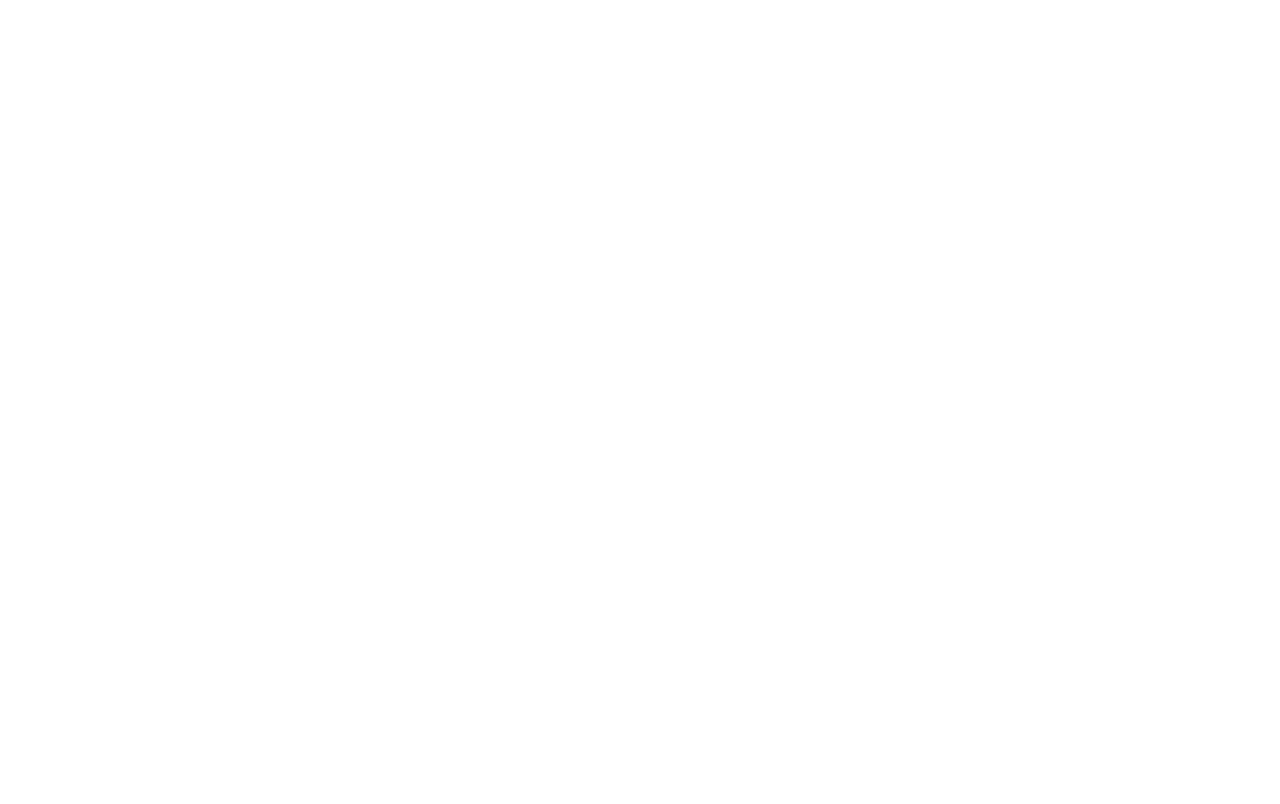
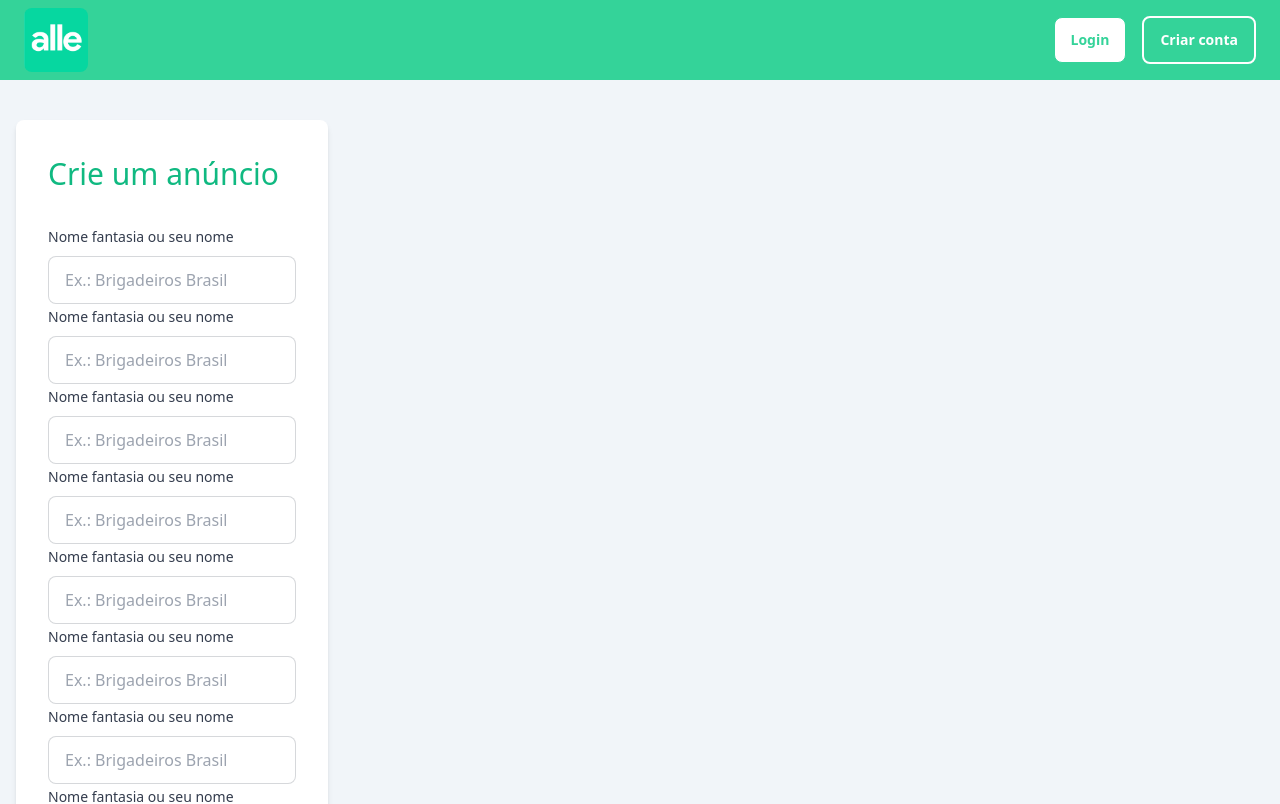
Before and after one commit to davialves1/alle, a React (Vite) app: page /new-offer in a window 1280 px wide. Before the commit this address had no page. Shown: the top 804 px of the page. Built offline with nearby package versions, Linux system fonts and the light colour scheme; no server answers.

Commit message:
added menu for user and page for creating offer

```diff
--- a/src/common/CardOffer.tsx
+++ b/src/common/CardOffer.tsx
@@ -1,3 +1,4 @@
+import AlleButton from './alle-ui/AlleButton';
 import { Offer } from './models/OfferModel';
 import { Link } from 'react-router-dom';
 
@@ -17,9 +18,7 @@
           </h2>
           <p>{offer.shortdescription}</p>
           <div className='card-actions mt-3'>
-            <button className='btn btn-primary text-emerald-50'>
-              Saiba mais
-            </button>
+            <AlleButton>Saiba mais</AlleButton>
           </div>
         </div>
       </div>
--- a/src/common/alle-ui/AlleBody.tsx
+++ b/src/common/alle-ui/AlleBody.tsx
@@ -16,7 +16,7 @@
   return (
     <div
       style={style}
-      className={`flex justify-items-center ${itemsCenter} overflow-x-hidden bg-slate-100 p-4 h-full md:min-h-screen md:items-center ${className}`}
+      className={`flex justify-items-center ${itemsCenter} overflow-x-hidden bg-slate-100 px-4 h-full min-h-screen md:items-center ${className}`}
     >
       {loading ? <CircularProgress /> : children}
     </div>
--- a/src/main.tsx
+++ b/src/main.tsx
@@ -9,6 +9,7 @@
 import UserPage from './pages/user/UserPage';
 import CreateAccountPage from './pages/login/CreateAccountPage';
 import LoginPage from './pages/login/LoginPage';
+import CreateOffer from './pages/user/CreateOffer';
 
 ReactDOM.createRoot(document.getElementById('root') as HTMLElement).render(
   <React.StrictMode>
@@ -19,6 +20,7 @@
           <Route path='offer-detail/:offerId' element={<OfferDetail />} />
           <Route path='my-account' element={<UserPage />} />
           <Route path='login' element={<LoginPage />} />
+          <Route path='new-offer' element={<CreateOffer />} />
           <Route path='new-account' element={<CreateAccountPage />} />
         </Routes>
       </ContextProvider>
--- a/src/pages/OfferDetail.tsx
+++ b/src/pages/OfferDetail.tsx
@@ -37,7 +37,7 @@
     <>
       <AlleHeader />
       <AlleBody className='flex-col'>
-        <div className='bg-white rounded-xl shadow-lg p-10 w-11/12 my-10 mx-auto'>
+        <div className='bg-white rounded-xl shadow-lg p-10 my-5 mx-auto'>
           <h1 className='text-emerald-400 text-4xl mt-5'>{offer?.company}</h1>
           <p className='mt-5 text-slate-500 text-2xl'>
             {offer?.shortdescription}
--- a/src/pages/login/LoginPage.tsx
+++ b/src/pages/login/LoginPage.tsx
@@ -12,12 +12,12 @@
 import { useNavigate, Link } from 'react-router-dom';
 import { firebaseConfig } from '../../FirebaseConfig';
 import AlleBody from '../../common/alle-ui/AlleBody';
-import AlleButton from '../../common/alle-ui/AlleButton';
 import AlleHeader from '../../common/alle-ui/AlleHeader';
 import { ColorVariants } from '../../common/models/ColorVariants';
 import { AppContext } from '../../common/store/AppContext';
 import { getAlleUser } from '../../common/store/Reducers';
 import { Input } from '@mui/joy';
+import AlleButton from '../../common/alle-ui/AlleButton';
 
 function LoginPage() {
   const app = initializeApp(firebaseConfig);
@@ -91,7 +91,7 @@
   return (
     <>
       <AlleHeader />
-      <AlleBody loading={loading} className='justify-center'>
+      <AlleBody loading={loading} className='justify-center overflow-hidden'>
         <div className='bg-white rounded-xl p-10 w-screen md:w-1/2 xl:w-2/4 h-fit'>
           <h2 className='text-xl mb-8 text-center text-slate-600'>
             Faça seu login
--- a/src/pages/user/CreateOffer.tsx
+++ b/src/pages/user/CreateOffer.tsx
@@ -1,43 +1,48 @@
-import AlleButton from '../../common/alle-ui/AlleButton';
+import AlleBody from '../../common/alle-ui/AlleBody';
+import AlleHeader from '../../common/alle-ui/AlleHeader';
 
 const CreateOffer = () => {
   return (
     <>
+      <AlleHeader />
+      <AlleBody>
         <form className='bg-white shadow-md rounded-lg px-8 pt-6 pb-8 mt-10 mb-5 sm:w-10/12 md:w-1/2 xl:w-1/4'>
-        <h1 className='mt-3 text-emerald-500 mb-8 text-3xl'>Crie um anúncio</h1>
-        <div className='mb-4'>
-          <label className='block text-gray-700 text-sm font-bold mb-2'>
-            Username
-          </label>
+          <h1 className='mt-3 text-emerald-500 mb-8 text-3xl'>
+            Crie um anúncio
+          </h1>
+          {Array.from(Array(10)).map((_, i) => (
+            <div key={i}>
+              <span className='label-text'>Nome fantasia ou seu nome</span>
               <input
-            className='shadow appearance-none border rounded w-full py-2 px-3 text-gray-700 leading-tight focus:outline-none focus:shadow-outline'
-            id='username'
                 type='text'
-            placeholder='Username'
+                placeholder='Ex.: Brigadeiros Brasil'
+                className='input input-bordered w-full max-w-xs mt-2'
               />
             </div>
+          ))}
 
-        <AlleButton className='mt-5'>Criar uma oferta</AlleButton>
+          <button className='mt-5 btn btn-primary'>Criar uma oferta</button>
           <span className='text-slate-500 text-sm'>
             <p className='mt-10'>
               Gostaríamos de lembrá-lo(a) que você é responsável por tudo o que
-            anuncia em nosso site, incluindo o cumprimento das obrigações legais
-            da Alemanha. Sabemos que você é uma pessoa responsável e
+              anuncia em nosso site, incluindo o cumprimento das obrigações
+              legais da Alemanha. Sabemos que você é uma pessoa responsável e
               comprometida, então confiamos que vai cuidar disso sem problemas.
-            Lembre-se de verificar todas as leis e regulamentações aplicáveis ao
-            seu anúncio e garantir que tudo esteja em ordem.
+              Lembre-se de verificar todas as leis e regulamentações aplicáveis
+              ao seu anúncio e garantir que tudo esteja em ordem.
             </p>
             <p className='mt-5 mb-10'>
               Nós estamos aqui para ajudá-lo(a) no que for preciso, então não
               hesite em entrar em contato caso precise de ajuda ou tenha alguma
-            dúvida. Nosso objetivo é fornecer uma plataforma segura e confiável
-            para que você possa divulgar seus produtos e serviços para a
-            comunidade brasileira na Alemanha. Contamos com a sua colaboração
-            para mantermos um ambiente amigável e respeitoso em nossa
-            plataforma.
+              dúvida. Nosso objetivo é fornecer uma plataforma segura e
+              confiável para que você possa divulgar seus produtos e serviços
+              para a comunidade brasileira na Alemanha. Contamos com a sua
+              colaboração para mantermos um ambiente amigável e respeitoso em
+              nossa plataforma.
             </p>
           </span>
         </form>
+      </AlleBody>
     </>
   );
 };
--- a/src/pages/user/UserPage.tsx
+++ b/src/pages/user/UserPage.tsx
@@ -2,17 +2,10 @@
 import { AppContext } from '../../common/store/AppContext';
 import AlleBody from '../../common/alle-ui/AlleBody';
 import AlleHeader from '../../common/alle-ui/AlleHeader';
-import CreateOffer from './CreateOffer';
-import { AlleUser } from '../../common/models/AlleUser';
 import { Link, useNavigate } from 'react-router-dom';
 import CreateOfferCard from '../../common/CreateOfferCard';
-import { getAuth, signOut } from 'firebase/auth';
-import { initializeApp } from 'firebase/app';
-import { firebaseConfig } from '../../FirebaseConfig';
 
 const UserPage = () => {
-  const app = initializeApp(firebaseConfig);
-  const auth = getAuth(app);
   const { user, setUser } = useContext(AppContext);
 
   const [loading, setLoading] = useState(false);
@@ -27,35 +20,17 @@
   if (!user) {
     return <></>;
   }
-
-  const onLogout = () => {
-    signOut(auth)
-      .then(() => setUser(null))
-      .catch((e) => console.warn('Error: ' + e.message));
-    navigate('/');
-  };
-
   return (
     <>
       <AlleHeader />
-      <AlleBody loading={loading} className='flex-col px-5 min-h-screen'>
-        <div className='flex items-center justify-between mt-5 w-full'>
-          <h2 className='text-2xl text-slate-600 '>Olá {user.displayName}</h2>
-          <span
-            className='text-xs underline text-emerald-600 bg-slate-200 py-2 px-4 rounded'
-            onClick={onLogout}
-          >
-            Logout
-          </span>
-        </div>
-
-        <p className='text-slate-500 text-sm mt-5'>
+      <AlleBody loading={loading} className='flex-col px-5 min-h-screen '>
+        <h2 className='text-2xl text-slate-600 mt-5'>Olá {user.displayName}</h2>
+        <p className='text-slate-500 text-sm mt-2'>
           Você reside em {user.city},{' '}
           <Link to='/' className='text-emerald-500 underline'>
             veja as ofertas disponíveis na sua cidade.
           </Link>
         </p>
-        <div className='divider' />
         <CreateOfferCard />
       </AlleBody>
     </>
```
Also changed, not shown: src/common/alle-ui/AlleLogin.tsx (+34 -12 lines). Lines whose indentation alone changed are shown as unchanged.
